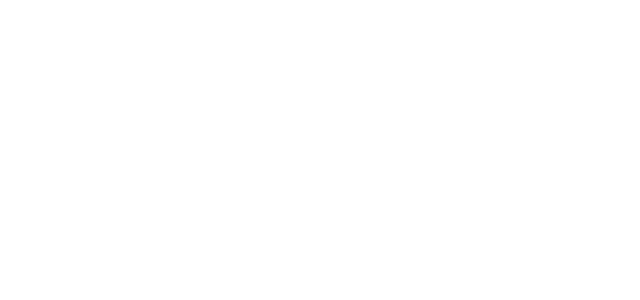
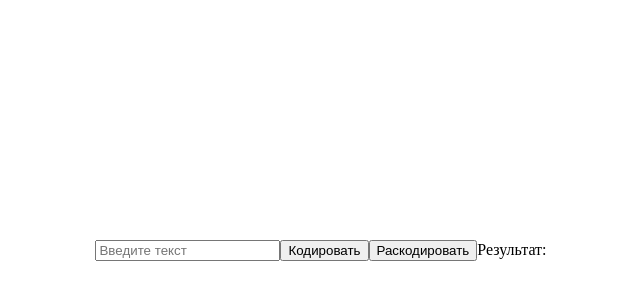
Before and after one commit to rustrooper/react-ts-practice, a React (Vite) app: page /solution in a window 1280 px wide. Shown: the part 158-458 px from the top of the page, without its empty margins (327-967 px from the left). Built offline with nearby package versions, Linux system fonts and the light colour scheme.

Commit message:
modified

```diff
--- a/package.json
+++ b/package.json
@@ -24,6 +24,7 @@
     "eslint-plugin-react-hooks": "^7.0.1",
     "eslint-plugin-react-refresh": "^0.4.24",
     "globals": "^16.5.0",
+    "sass": "^1.97.2",
     "typescript": "~5.9.3",
     "typescript-eslint": "^8.46.4",
     "vite": "^7.2.4"
--- a/src/App.tsx
+++ b/src/App.tsx
@@ -1,7 +1,12 @@
-import './App.css'
+import './common.scss'
+import {AppRoutes} from './routes'
 
 function App() {
-	return <></>
+	return (
+		<div className='app'>
+			<AppRoutes />
+		</div>
+	)
 }
 
 export default App
--- /dev/null
+++ b/src/common.scss
@@ -0,0 +1,19 @@
+* {
+	box-sizing: border-box;
+}
+
+.app {
+	display: flex;
+	height: 100vh;
+	width: 100vw;
+	align-items: center;
+	justify-content: center;
+}
+
+h1,
+h2,
+h3,
+button,
+span {
+	margin: 0;
+}
--- /dev/null
+++ b/src/components/solution/index.tsx
@@ -0,0 +1,51 @@
+import {useState} from 'react'
+
+export const Solution = () => {
+	const [result, setResult] = useState<string>('')
+	const [word, setWord] = useState<string>('')
+
+	const codes = {
+		a: 1,
+		e: 2,
+		i: 3,
+		o: 4,
+		u: 5,
+	}
+
+	function encode(string: string) {
+		for (const [vowel, code] of Object.entries(codes)) {
+			const regexp = new RegExp(vowel, 'g')
+			string = string.replace(regexp, code.toString())
+		}
+		return string
+	}
+
+	function decode(string: string) {
+		for (const [vowel, code] of Object.entries(codes)) {
+			const regexp = new RegExp(code.toString(), 'g')
+			string = string.replace(regexp, vowel)
+		}
+		return string
+	}
+
+	return (
+		<>
+			<input onChange={e => setWord(e.target.value)} placeholder='Введите текст'></input>
+			<div>
+				<button
+					onClick={() => {
+						setResult(encode(word))
+					}}>
+					Кодировать
+				</button>
+				<button
+					onClick={() => {
+						setResult(decode(word))
+					}}>
+					Раскодировать
+				</button>
+			</div>
+			<div>Результат: {result}</div>
+		</>
+	)
+}
--- a/src/pages/firstPage.tsx
+++ b/src/pages/firstPage.tsx
@@ -1,9 +1,18 @@
-export const firstPage = () => {
+import './styles.scss'
+import {NavLink} from 'react-router-dom'
+
+export const FirstPage = () => {
 	return (
 		<>
-			<form action=''>
-				<input></input>
-				<button></button>
+			<form
+				className=''
+				action=''
+				onSubmit={e => {
+					e.preventDefault()
+				}}>
+				<input placeholder='Ввведите данные'></input>
+				<button type='submit'>Отправить данные</button>
+				<NavLink to='/solution'>Solution</NavLink>
 			</form>
 		</>
 	)
--- /dev/null
+++ b/src/pages/styles.scss
@@ -0,0 +1,7 @@
+.form {
+	display: flex;
+	flex-direction: column;
+	gap: 10px;
+	align-items: center;
+	width: 100%;
+}
--- a/src/routes.tsx
+++ b/src/routes.tsx
@@ -1,7 +1,18 @@
-import {Route, Routes} from 'react-route-dom'
+import {Route, Routes} from 'react-router-dom'
+import {FirstPage} from './pages/firstPage'
+import {Solution} from './components/solution'
 
 export const AppRoutes = () => {
-  const baseRoutes = [
-    {path: '/register', element: }
-  ]
+	const baseRoutes = [
+		{path: '*', element: <FirstPage />},
+		{path: '/solution', element: <Solution />},
+	]
+
+	return (
+		<Routes>
+			{baseRoutes.map(route => (
+				<Route path={route.path} element={route.element}></Route>
+			))}
+		</Routes>
+	)
 }
```
Also changed, not shown: src/components/solution/styles.scss (added), 1 other file (tests, documents, lock files or other folders).
